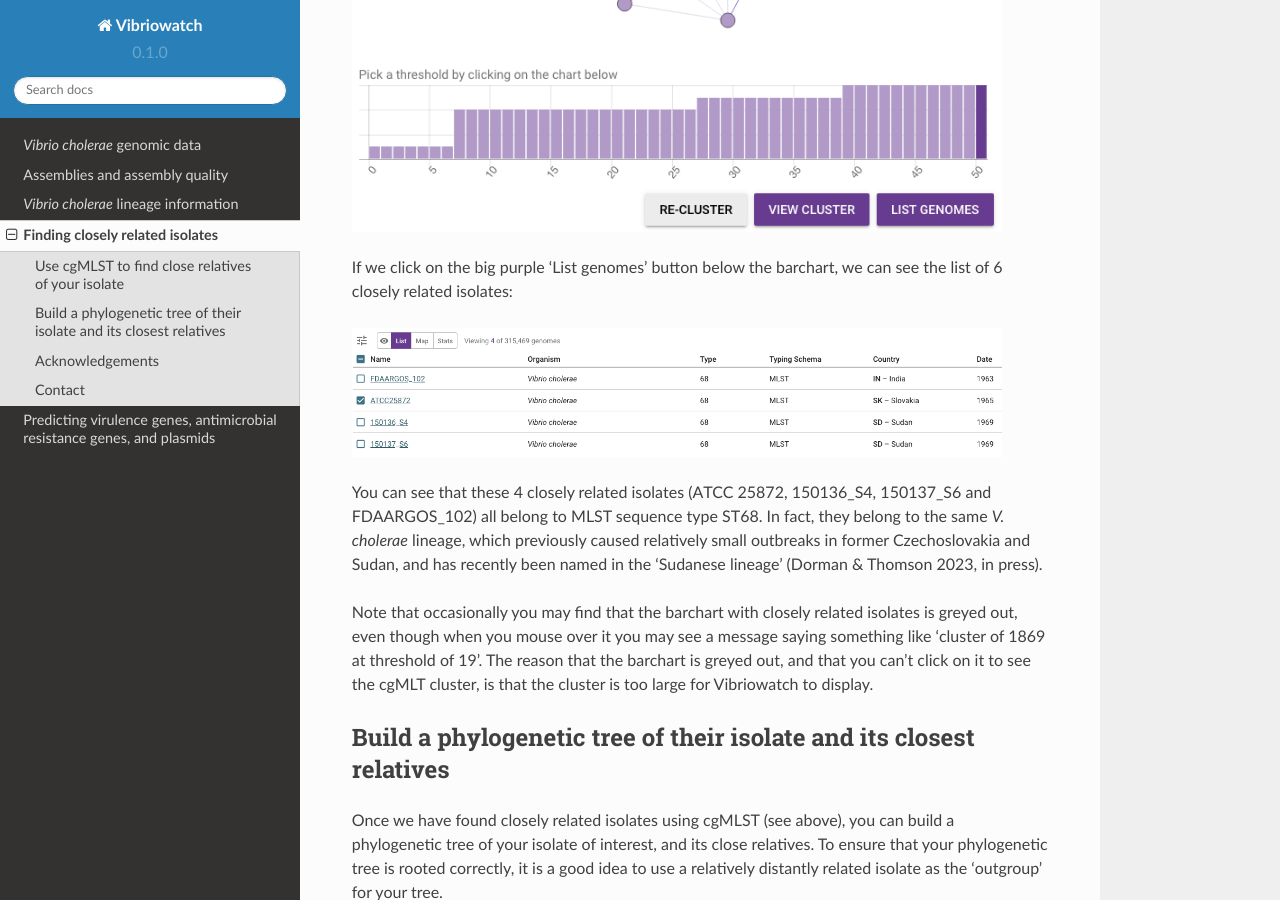
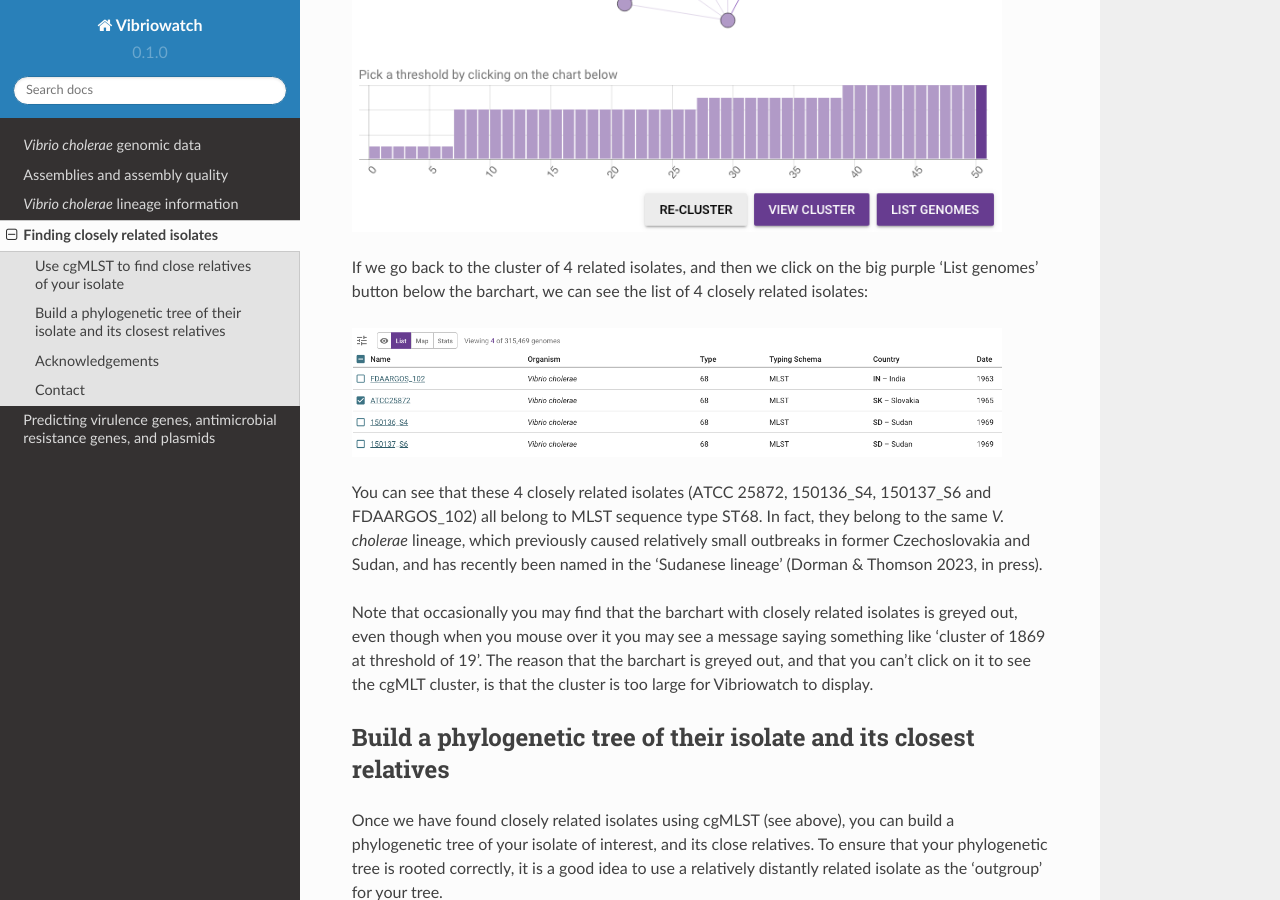
Before and after one commit to avrilcoghlan/vibriowatch, a Sphinx documentation site: the page built from docs/source/closerelatives.rst, in a window 1280 px wide and 900 px high, scrolled down 6072 px. Built offline with Sphinx 7.4.7 and the Read the Docs theme 2.0.0, drawn with Linux system fonts in a browser that asks for light colours.

Commit message:
Update closerelatives.rst
Updated bit about ATCC and its closest relatives.

```diff
--- a/docs/source/closerelatives.rst
+++ b/docs/source/closerelatives.rst
@@ -87,7 +87,7 @@ If you click on the far right bar in the barchart where (when you hover your mou
 .. image:: Picture63.png
   :width: 650
 
-If we click on the big purple 'List genomes' button below the barchart, we can see the list of 6 closely related isolates:
+If we go back to the cluster of 4 related isolates, and then we click on the big purple 'List genomes' button below the barchart, we can see the list of 4 closely related isolates:
 
 .. image:: Picture55.png
   :width: 650
```
